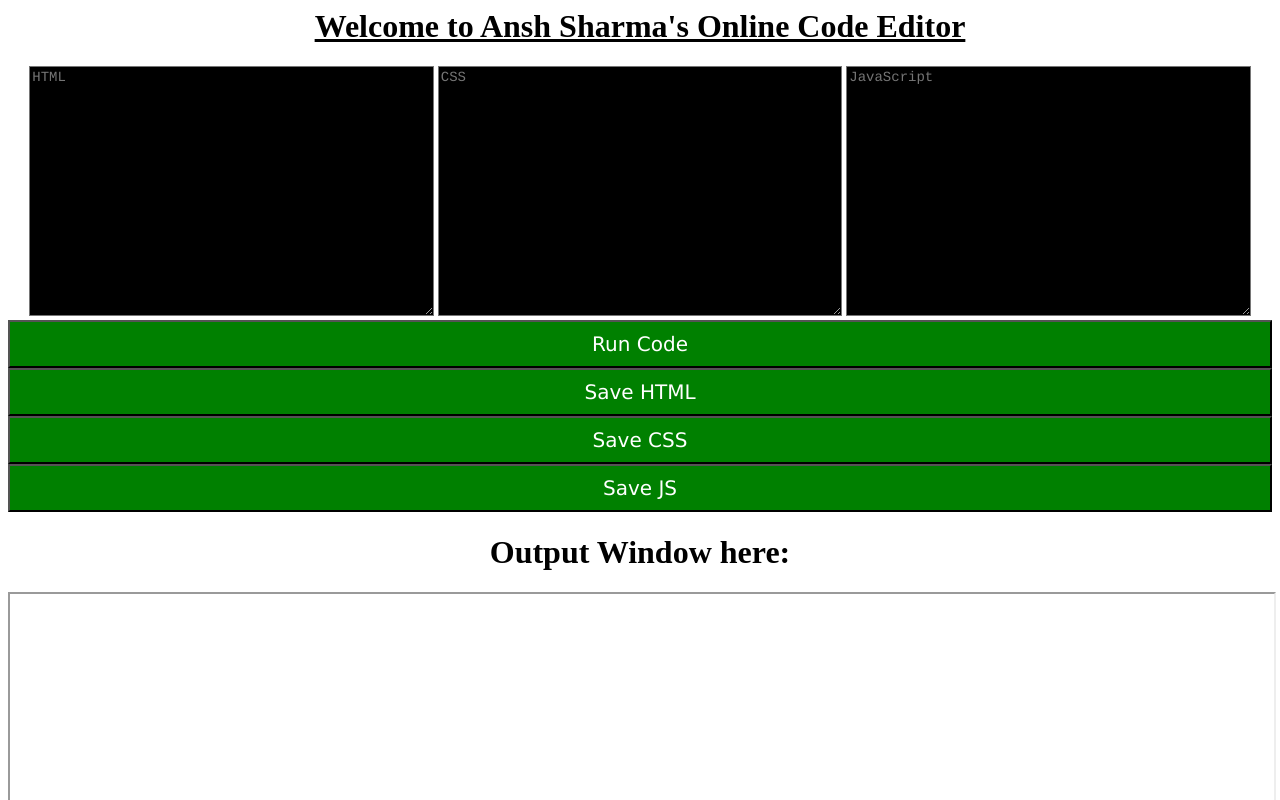
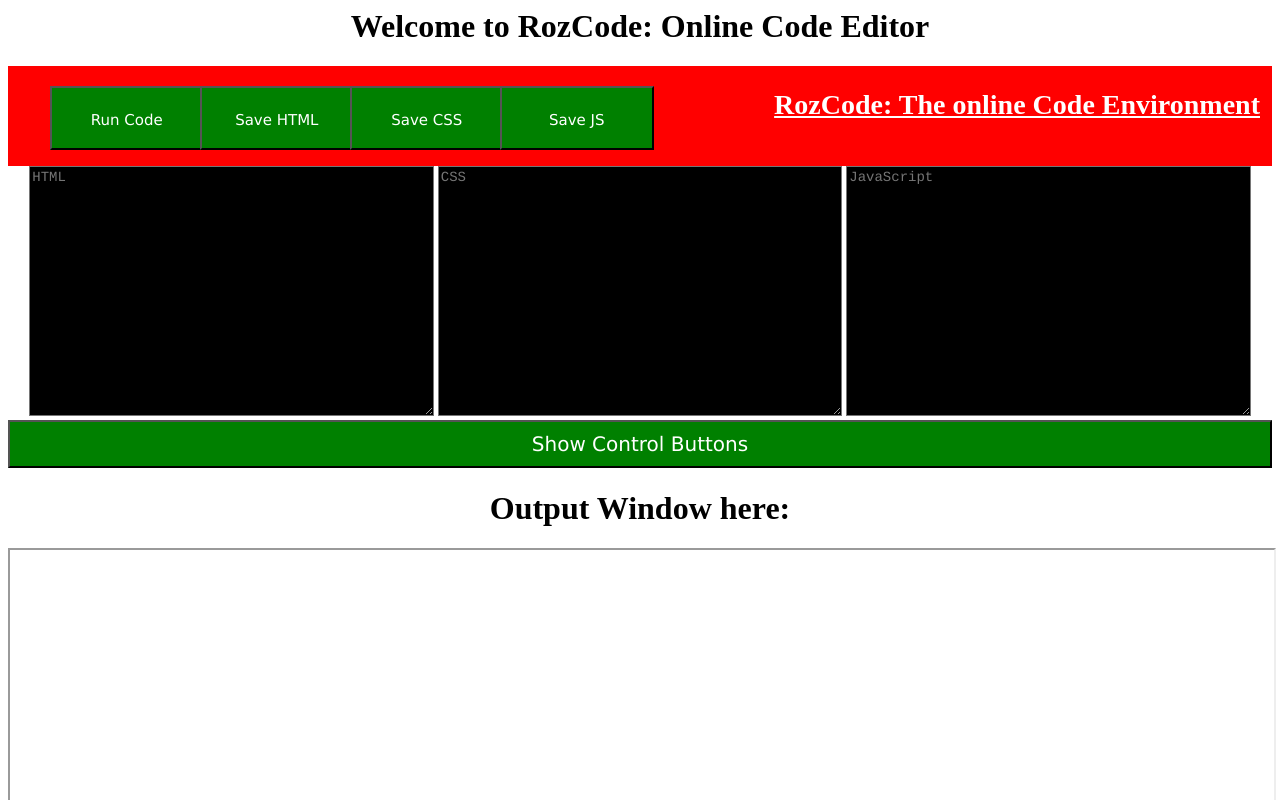
Before and after one commit to cdansh13/aceansh, a plain HTML site: page index.html in a window 1280 px wide. Shown: the top 800 px of the page. Drawn offline with Linux system fonts and the light colour scheme.

Commit message:
Update index.html

```diff
--- a/index.html
+++ b/index.html
@@ -1,24 +1,35 @@
 <html>
-  <head>
+
+<head>
     <title>Code Editor</title>
     <meta name="viewport" content="width=device-width, initial-scale=1" />
 
     <link rel="stylesheet" href="style.css" />
-  </head>
+</head>
 
-  <body>
-    <h1><u>Welcome to Ansh Sharma's Online Code Editor</u></h1>
+<body>
+    <h1 class="title" >Welcome to RozCode: Online Code Editor</u></h1>
+    <div class="container" style="background-color: red; height: 10vh; padding-top: 20px; width: 100%;">
+        <button onclick="compile()" style="left: 50px;position: absolute;padding-top: 5px; background-color:green; color: white; height:8vh;width: 12vw; font-size: 15px;">Run Code</button>
+        <button onclick="saveHTML()" style="left: 200px;position: absolute;padding-top: 5px; background-color:green; color: white; height:8vh;width: 12vw; font-size: 15px;">Save HTML</button>
+        <button onclick="saveCSS()" style="left: 350px;position: absolute;padding-top: 5px; background-color:green; color: white; height:8vh;width: 12vw; font-size: 15px;">Save CSS</button>
+        <button onclick="saveJS()" style="left: 500px;position: absolute;padding-top: 5px; background-color:green; color: white; height:8vh;width: 12vw; font-size: 15px;">Save JS</button>
+        <h1 style="position: absolute; top: 60; right: 20px; font-size:28px; padding-top: 10px; color: white;"><u>RozCode: The online Code Environment</u></h1>
+    </div>
     <textarea id="html" placeholder="HTML" style="color:white"></textarea>
     <textarea id="css" placeholder="CSS" style="color: white;"></textarea>
     <textarea id="js" placeholder="JavaScript" style="color: white;"></textarea>
-    <button onclick="compile()">Run Code</button>
-    <button onclick="saveHTML()">Save HTML</button>
-    <button onclick="saveCSS()">Save CSS</button>
-    <button onclick="saveJS()">Save JS</button>
+
+    <button id="show" onclick="ShowBtn()">Show Control Buttons</button>
+    <button id="btn1" onclick="compile()" style="display:none;">Run Code</button>
+    <button id="btn2" onclick="saveHTML()" style="display:none;">Save HTML</button>
+    <button id="btn3" onclick="saveCSS()" style="display:none;">Save CSS</button>
+    <button id="btn4" onclick="saveJS()" style="display:none;">Save JS</button>
     <h1>Output Window here:</h1>
     <iframe id="code"></iframe>
 
 
     <script type="text/javascript" src="index.js"></script>
-  </body>
+</body>
+
 </html>
```
